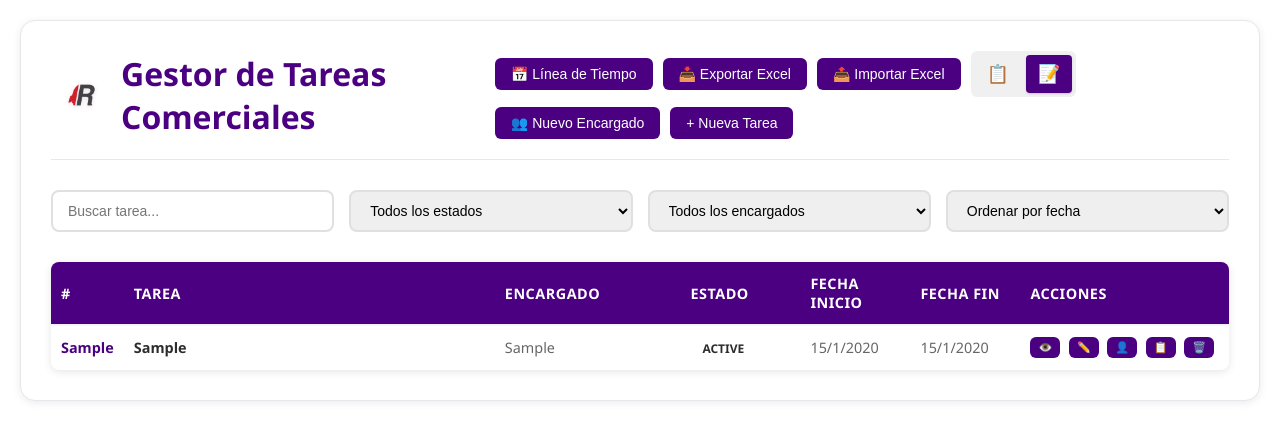
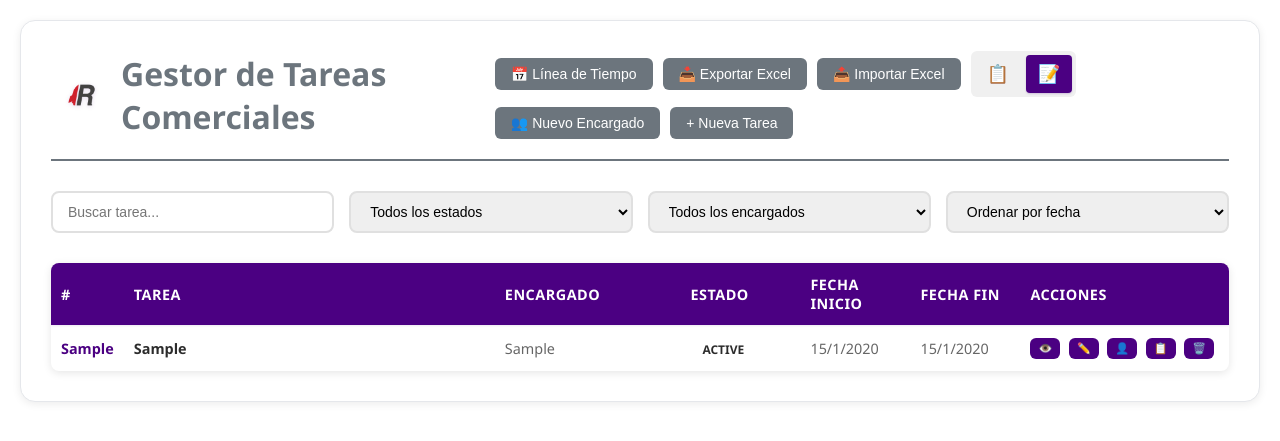
Before and after one commit to Slaverde/GestorTareasRocke, a Flask app: page / in a window 1280 px wide. Shown: the top 441 px of the page. Run offline with Flask 3, Linux system fonts and the light colour scheme; tables that the repository leaves empty hold one stand-in row (values such as "Sample post").

Commit message:
Subiendo cambios al diseño

```diff
--- a/static/style.css
+++ b/static/style.css
@@ -28,11 +28,11 @@ header {
     align-items: center;
     margin-bottom: 30px;
     padding-bottom: 20px;
-    border-bottom: 1px solid #e5e7eb;
+    border-bottom: 2px solid #6c757d;
 }
 
 header h1 {
-    color: #4B0082;
+    color: #6c757d;
     font-size: 2em;
     display: flex;
     align-items: center;
@@ -206,11 +206,22 @@ header h1 img {
 }
 
 .btn-primary {
+    background: #6c757d;
+    color: white;
+}
+
+.btn-primary:hover {
+    background: #5a6268;
+}
+
+.btn-primary.btn-xs,
+.btn-primary.btn-sm {
     background: #4B0082;
     color: white;
 }
 
-.btn-primary:hover {
+.btn-primary.btn-xs:hover,
+.btn-primary.btn-sm:hover {
     background: #5C2599;
     border-bottom: 2px solid #FF6600;
 }
@@ -225,41 +236,85 @@ header h1 img {
 }
 
 .btn-success {
+    background: #6c757d;
+    color: white;
+}
+
+.btn-success:hover {
+    background: #5a6268;
+}
+
+.btn-success.btn-xs,
+.btn-success.btn-sm {
     background: #4B0082;
     color: white;
 }
 
-.btn-success:hover {
+.btn-success.btn-xs:hover,
+.btn-success.btn-sm:hover {
     background: #5C2599;
     border-bottom: 2px solid #FF6600;
 }
 
 .btn-warning {
+    background: #6c757d;
+    color: white;
+}
+
+.btn-warning:hover {
+    background: #5a6268;
+}
+
+.btn-warning.btn-xs,
+.btn-warning.btn-sm {
     background: #4B0082;
     color: white;
 }
 
-.btn-warning:hover {
+.btn-warning.btn-xs:hover,
+.btn-warning.btn-sm:hover {
     background: #5C2599;
     border-bottom: 2px solid #FF6600;
 }
 
 .btn-danger {
+    background: #6c757d;
+    color: white;
+}
+
+.btn-danger:hover {
+    background: #5a6268;
+}
+
+.btn-danger.btn-xs,
+.btn-danger.btn-sm {
     background: #4B0082;
     color: white;
 }
 
-.btn-danger:hover {
+.btn-danger.btn-xs:hover,
+.btn-danger.btn-sm:hover {
     background: #5C2599;
     border-bottom: 2px solid #FF6600;
 }
 
 .btn-info {
+    background: #6c757d;
+    color: white;
+}
+
+.btn-info:hover {
+    background: #5a6268;
+}
+
+.btn-info.btn-xs,
+.btn-info.btn-sm {
     background: #4B0082;
     color: white;
 }
 
-.btn-info:hover {
+.btn-info.btn-xs:hover,
+.btn-info.btn-sm:hover {
     background: #5C2599;
     border-bottom: 2px solid #FF6600;
 }
```
